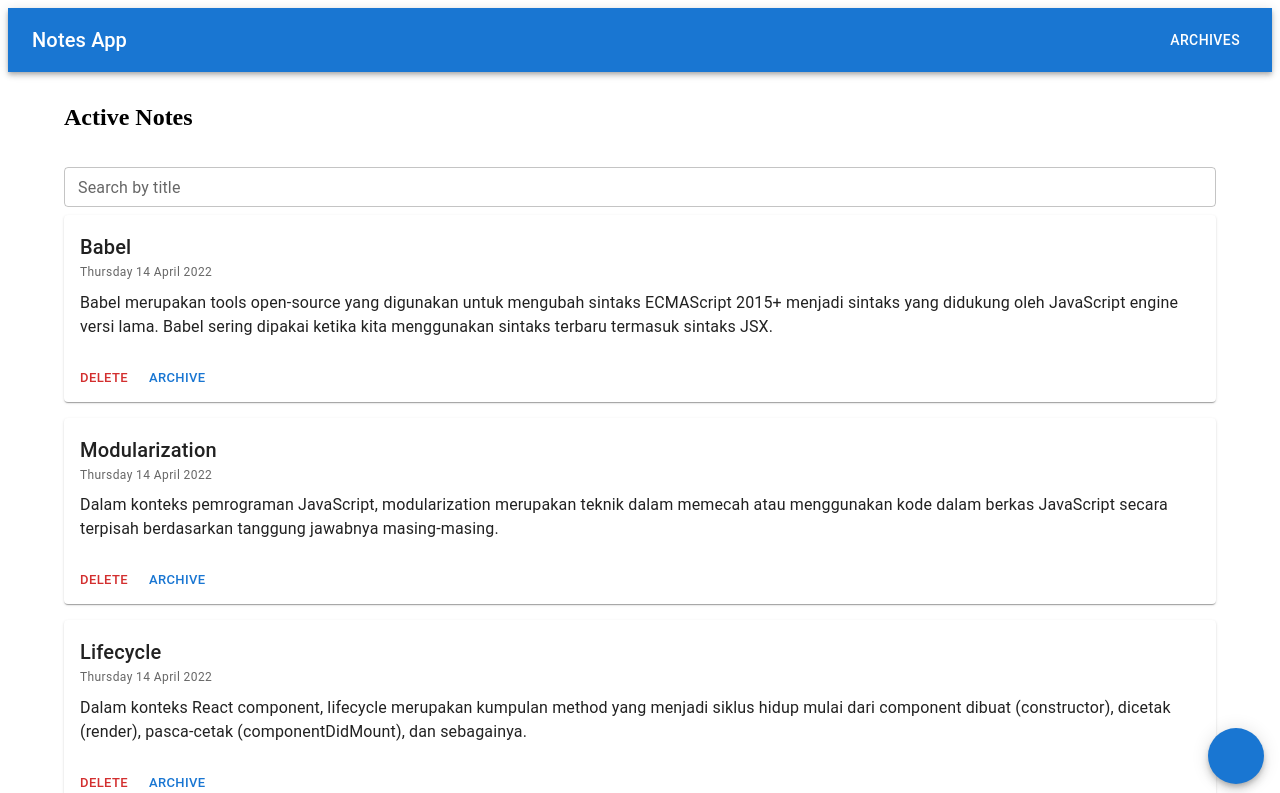
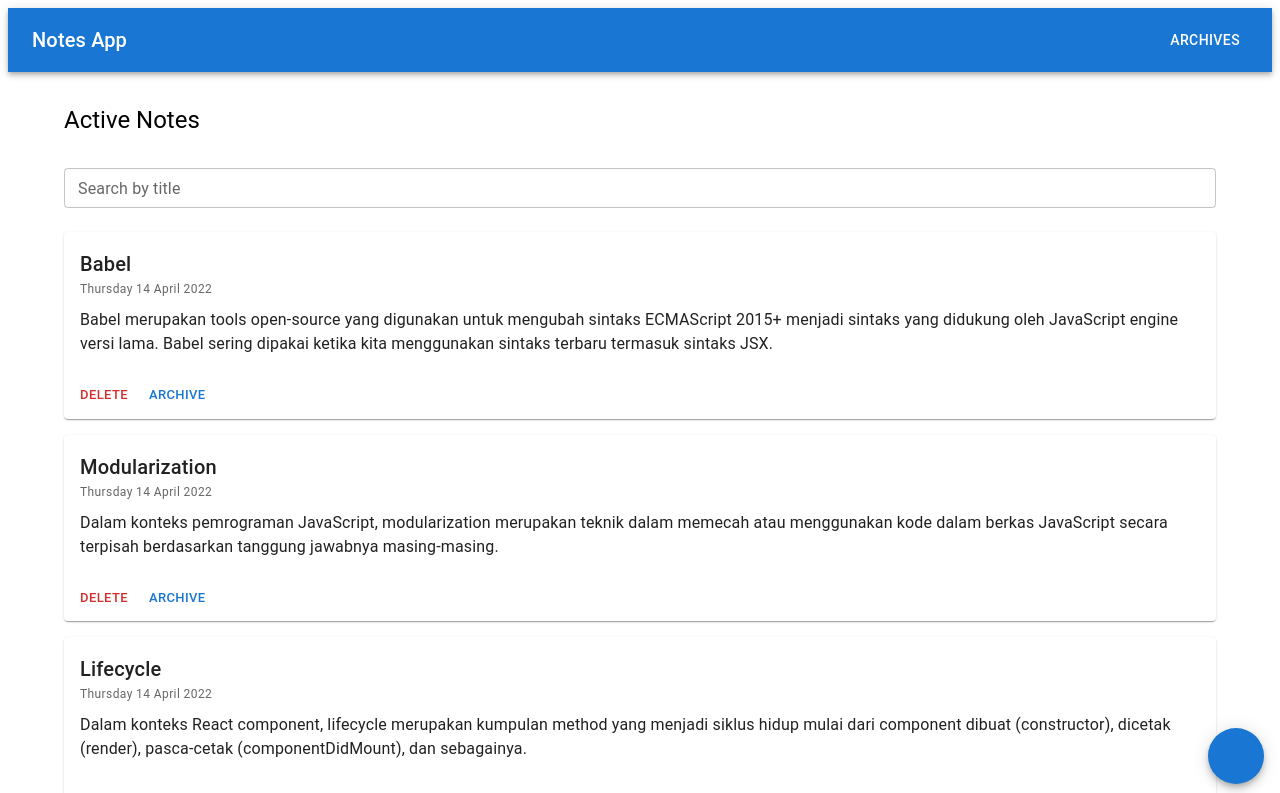
Before and after one commit to carloabimanyu/notes-app-spa, a React (Vite) app: page / in a window 1280 px wide. Shown: the top 793 px of the page. Built offline with nearby package versions, Linux system fonts and the light colour scheme; some icons are missing.

Commit message:
feat(ui): integrate Material UI components for notes layout

```diff
--- a/src/pages/base/NotesPage.jsx
+++ b/src/pages/base/NotesPage.jsx
@@ -4,6 +4,8 @@ import SearchBar from "../../components/SearchBar";
 import { filterNotesByTitle } from "../../utils/filter";
 import AddNoteButton from "../../components/AddNoteButton";
 import { deleteNote, toggleArchiveNote } from "../../utils/notes-data";
+import Typography from "@mui/material/Typography";
+import Stack from "@mui/material/Stack";
 
 class NotesPage extends React.Component {
     constructor(props) {
@@ -51,7 +53,10 @@ class NotesPage extends React.Component {
 
         return (
             <section>
-                <h2>{title}</h2>
+                <Stack spacing={2}>
+                    <Typography variant="h5" gutterBottom>
+                        {title}
+                    </Typography>
                     <SearchBar
                         keyword={keyword}
                         onKeywordChange={this.onKeywordChangeHandler}
@@ -61,6 +66,7 @@ class NotesPage extends React.Component {
                         onDelete={this.onDeleteNoteHandler}
                         onToggleArchive={this.onToggleArchiveHandler}
                     />
+                </Stack>
                 {showArchived === false && <AddNoteButton />}
             </section>
         );
```
Lines whose indentation alone changed are shown as unchanged.
